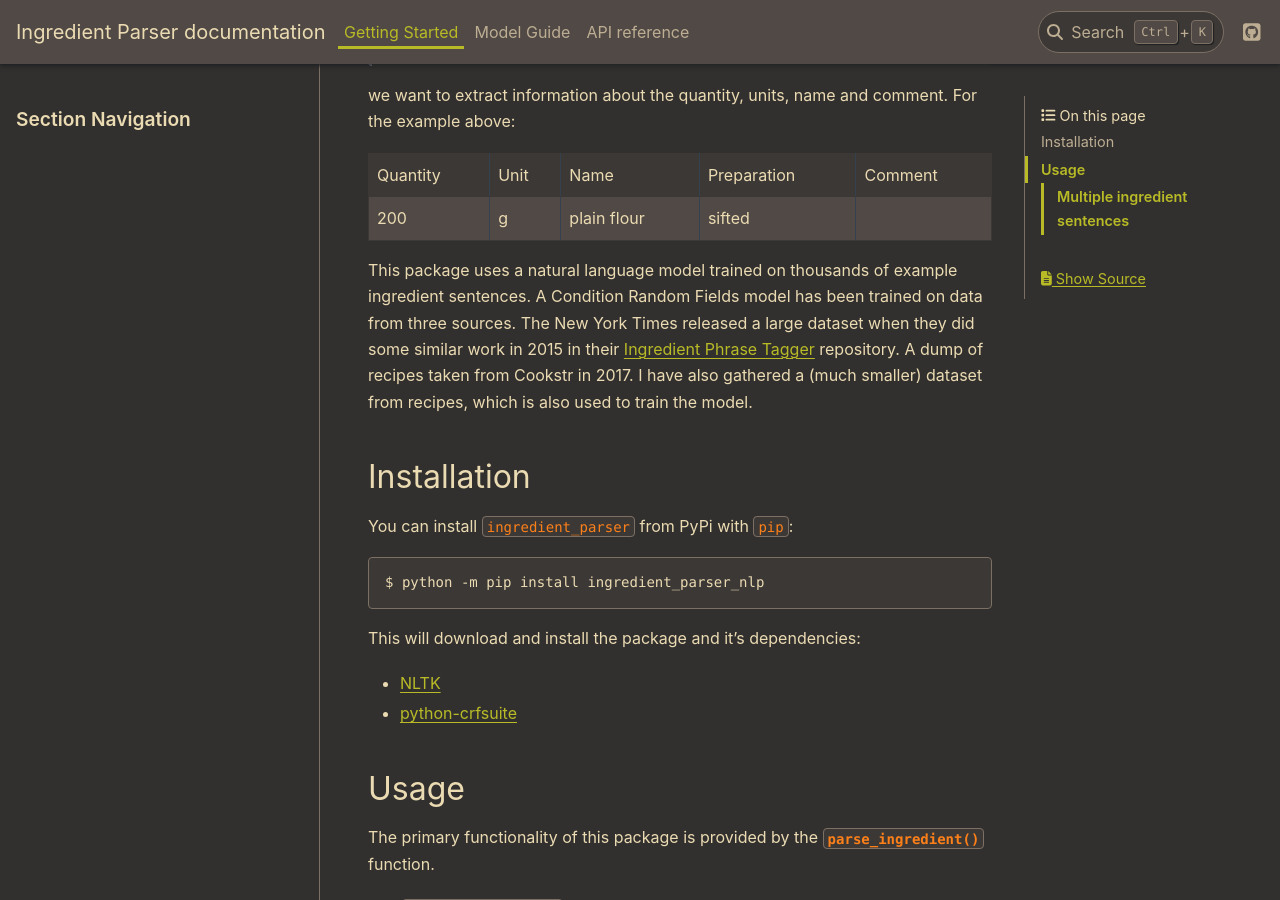
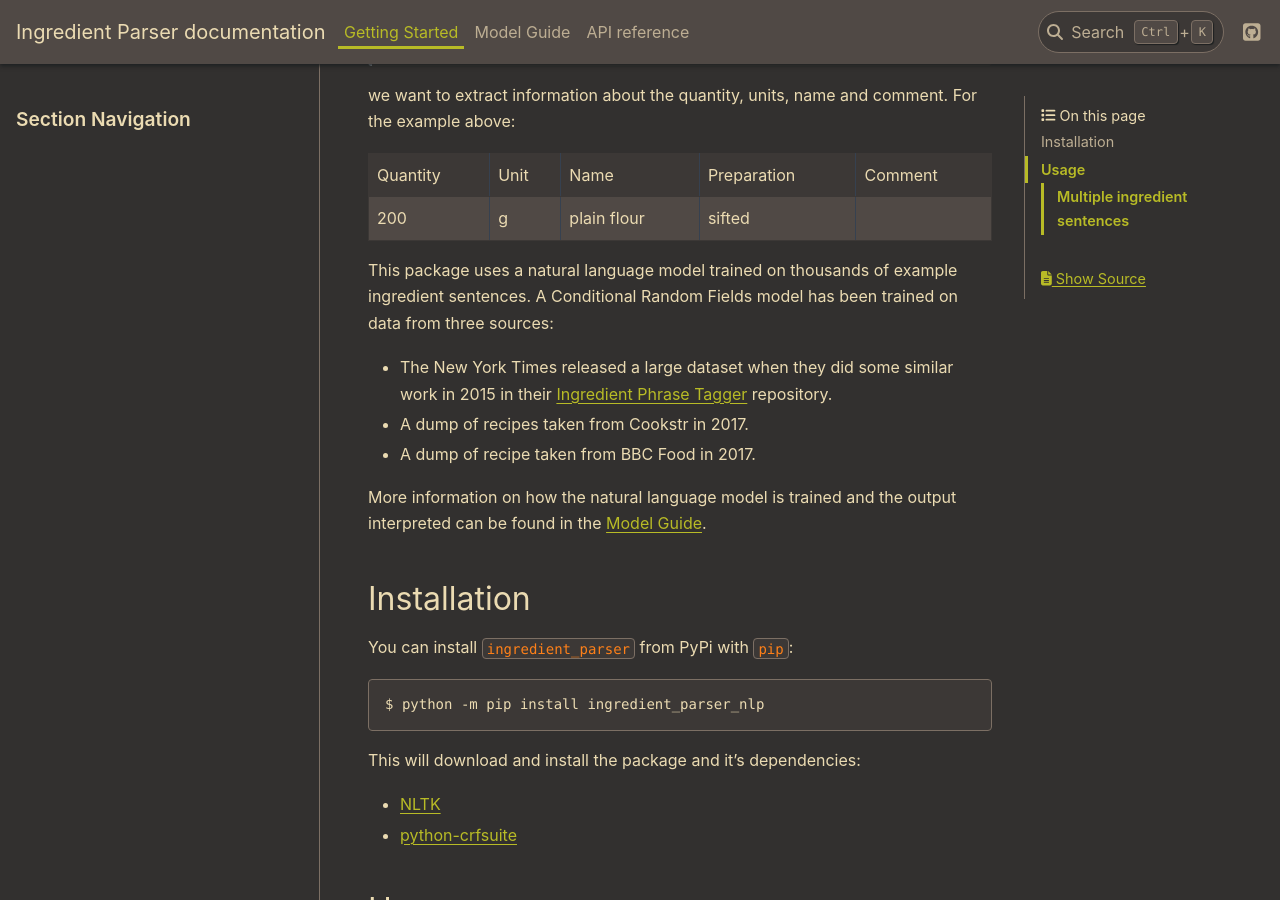
Before and after one commit to strangetom/ingredient-parser, a Sphinx documentation site: the page built from docs/source/start/index.rst, in a window 1280 px wide and 900 px high, scrolled down 318 px. Built offline with Sphinx 7.4.7 and the PyData theme 0.15.4, drawn with Linux system fonts in a browser that asks for light colours; some of the changed text lies outside the part shown.

Commit message:
Docs: Some minor tweaks to the getting started guide

```diff
--- a/docs/source/start/index.rst
+++ b/docs/source/start/index.rst
@@ -22,7 +22,13 @@ we want to extract information about the quantity, units, name and comment. For
       - sifted
       -
 
-This package uses a natural language model trained on thousands of example ingredient sentences. A Condition Random Fields model has been trained on data from three sources. The New York Times released a large dataset when they did some similar work in 2015 in their `Ingredient Phrase Tagger <https://github.com/nytimes/ingredient-phrase-tagger>`_ repository. A dump of recipes taken from Cookstr in 2017. I have also gathered a (much smaller) dataset from recipes, which is also used to train the model.
+This package uses a natural language model trained on thousands of example ingredient sentences. A Conditional Random Fields model has been trained on data from three sources:
+
+* The New York Times released a large dataset when they did some similar work in 2015 in their `Ingredient Phrase Tagger <https://github.com/nytimes/ingredient-phrase-tagger>`_ repository.
+* A dump of recipes taken from Cookstr in 2017.
+* A dump of recipe taken from BBC Food in 2017.
+
+More information on how the natural language model is trained and the output interpreted can be found in the :doc:`Model Guide </guide/index>`.
 
 Installation
 ^^^^^^^^^^^^
```
Also changed, not shown: other parts of docs/source/start/index.rst (+1 -1 lines).
